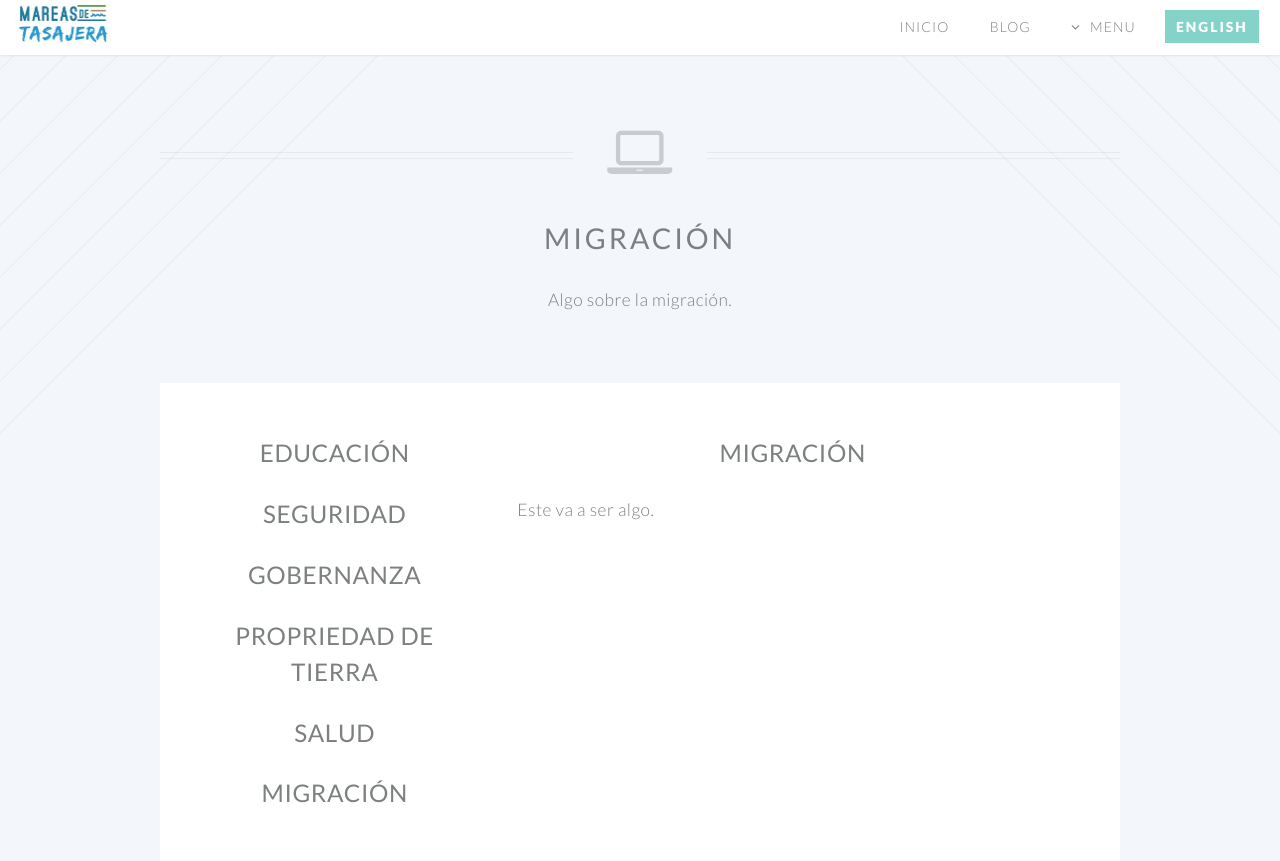
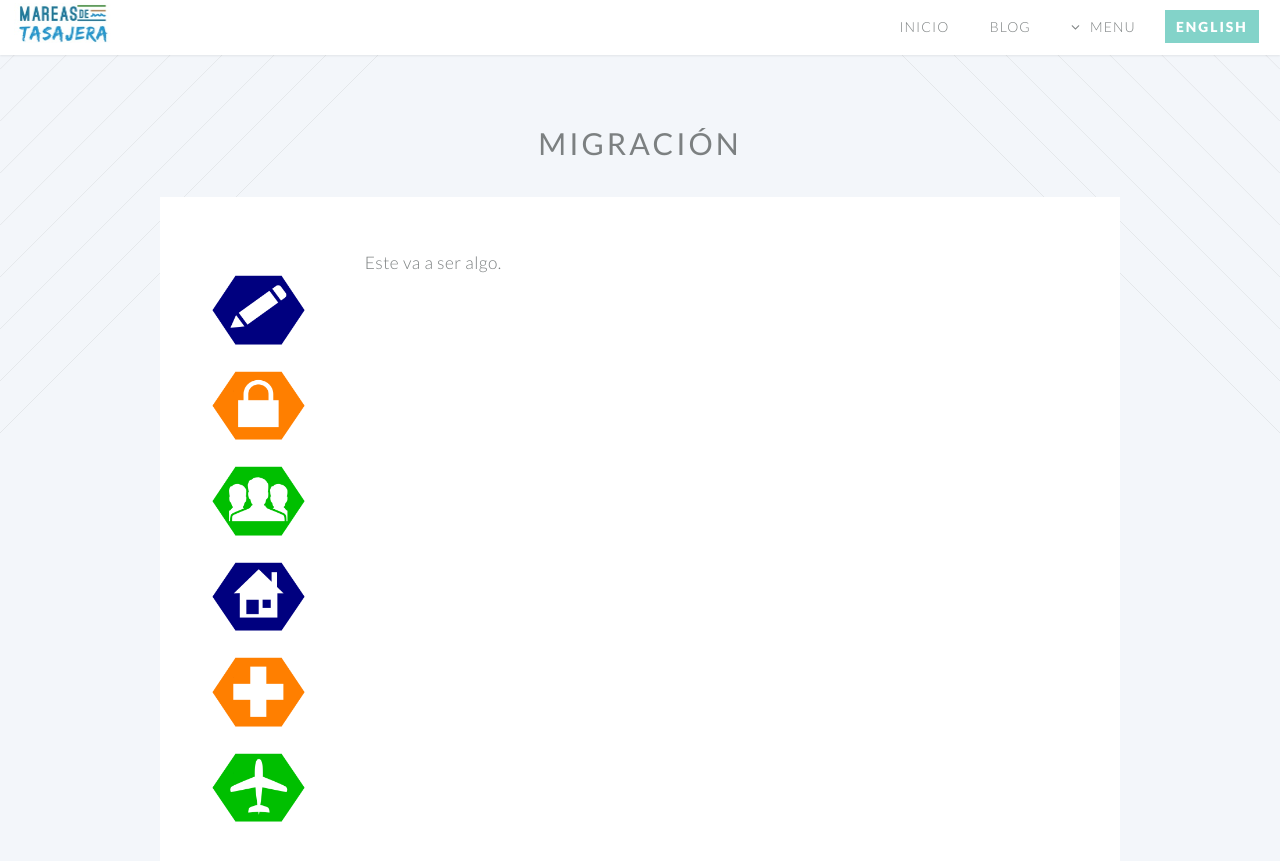
Before and after one commit to danteo90/danteo90.github.io, a Jekyll site: the page migracion.html, which Jekyll copies as it is, in a window 1280 px wide and 900 px high. Shown: the top 861 px of the window. Built offline with Jekyll 4.4.1, drawn with Linux system fonts in a browser that asks for light colours.

Commit message:
Update migracion.html

```diff
--- a/migracion.html
+++ b/migracion.html
@@ -24,6 +24,7 @@
 			<link rel="stylesheet" href="/css/style-wide.css" />
 			<link rel="stylesheet" href="/css/style-noscript.css" />
 		</noscript>
+		<link href="/css/Hover.css" rel="stylesheet" media="all" />
 		<!--[if lte IE 8]><link rel="stylesheet" href="css/ie/v8.css" /><![endif]-->
 		<!--[if lte IE 9]><link rel="stylesheet" href="css/ie/v9.css" /><![endif]-->
 	</head>
@@ -90,52 +91,53 @@
 			<!-- Main -->
 			<article id="main">
 
-				<header class="special container">
-					<span class="icon fa-laptop"></span>
-					<h2><strong>Migración</strong></h2>
-					<p>Algo sobre la migración.</p>
+				<header>
+					<h4><strong>Migración</strong></h4>
 				</header>
 
 				<!-- One -->
 					<section class="wrapper style4 container">
 
 						<div class="row oneandhalf">
-							<div class="4u">
+							<div class="2u">
 
 								<!-- Sidebar -->
 									<div class="sidebar">
 										<section>
 											<header>
-												<h3><a href="/educacion.html"><strong>Educación</strong></a></h3>
+												<a href="/educacion.html" class="image newfit hvr-bob"><img src="images/education-icon.png" alt="" title="Educación"/></a>
+												<kirk><h3>Educación</h3></kirk>
 											</header>
 											<header>
-												<h3><a href="/seguridad.html"><strong>Seguridad</strong></a></h3>
+												<a href="/seguridad.html" class="image newfit hvr-bob"><img src="images/security-icon.png" alt="" title="Seguridad"/></a>
+												<kirk><h3>Seguridad</h3></kirk>
 											</header>
 											<header>
-												<h3><a href="/gobernanza.html"><strong>Gobernanza</strong></a></h3>
+												<a href="/gobernanza.html" class="image newfit hvr-bob"><img src="images/governance-icon.png" alt="" title="Gobernanza"/></a>
+												<kirk><h3>Gobernanza</h3></kirk>
 											</header>
 											<header>
-												<h3><a href="/propriedad-de-tierra.html"><strong>Propriedad de Tierra</strong></a></h3>
+												<a href="/propriedad-de-tierra.html" class="image newfit hvr-bob"><img src="images/land-propriety-icon.png" alt="" title="Propriedad de Tierra"/></a>
+												<kirk2><h3>Propriedad de Tierra</h3></kirk2>
 											</header>
 											<header>
-												<h3><a href="/salud.html"><strong>Salud</strong></a></h3>
+												<a href="/salud.html" class="image newfit hvr-bob"><img src="images/health-icon.png" alt="" title="Salud"/></a>
+												<kirk><h3>Salud</h3></kirk>
 											</header>
 											<header>
-												<h3><a href="/migracion.html"><strong>Migración</strong></a></h3>
+												<a href="/migracion.html" class="image newfit hvr-bob"><img src="images/migration-icon.png" alt="" title="Migración"/></a>
+												<kirk><h3>Migración</h3></kirk>
 											</header>
 										</section>
 
 									</div>
 
 							</div>
-							<div class="8u skel-cell-important">
+							<div class="10u skel-cell-important">
 
 								<!-- Content -->
 									<div class="content">
 										<section>
-											<header>
-												<h3><strong>Migración</strong></h3>
-											</header>
 												<p>Este va a ser algo.</p>
 										</section>
 									</div>
@@ -150,7 +152,7 @@
 							<div class="4u">
 
 								<section>
-									<span class="icon featured fa-check"></span>
+									<a href="/economia.html" class="image featured hvr-bob"><img src="images/economy-icon.png" alt=""/></a>
 									<header>
 										<h3><a href="/economia.html">Economía</a></h3>
 									</header>
@@ -161,7 +163,7 @@
 							<div class="4u">
 
 								<section>
-									<span class="icon featured fa-check"></span>
+									<a href="/sociedad.html" class="image featured hvr-bob"><img src="images/society-icon.png" alt=""/></a>
 									<header>
 										<h3><a href="/sociedad.html">Sociedad</a></h3>
 									</header>
@@ -172,7 +174,7 @@
 							<div class="4u">
 
 								<section>
-									<span class="icon featured fa-check"></span>
+									<a href="/medio-ambiente.html" class="image featured hvr-bob"><img src="images/environment-icon.png" alt=""/></a>
 									<header>
 										<h3><a href="/medio-ambiente.html">Medio Ambiente</a></h3>
 									</header>
```
